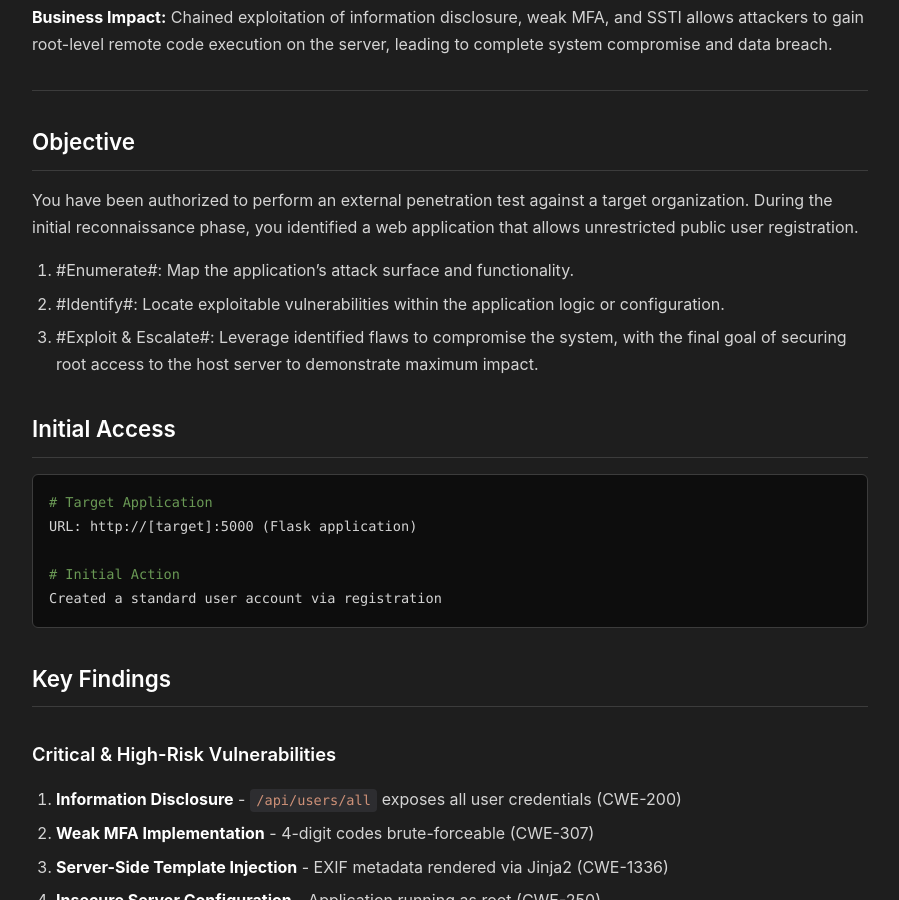
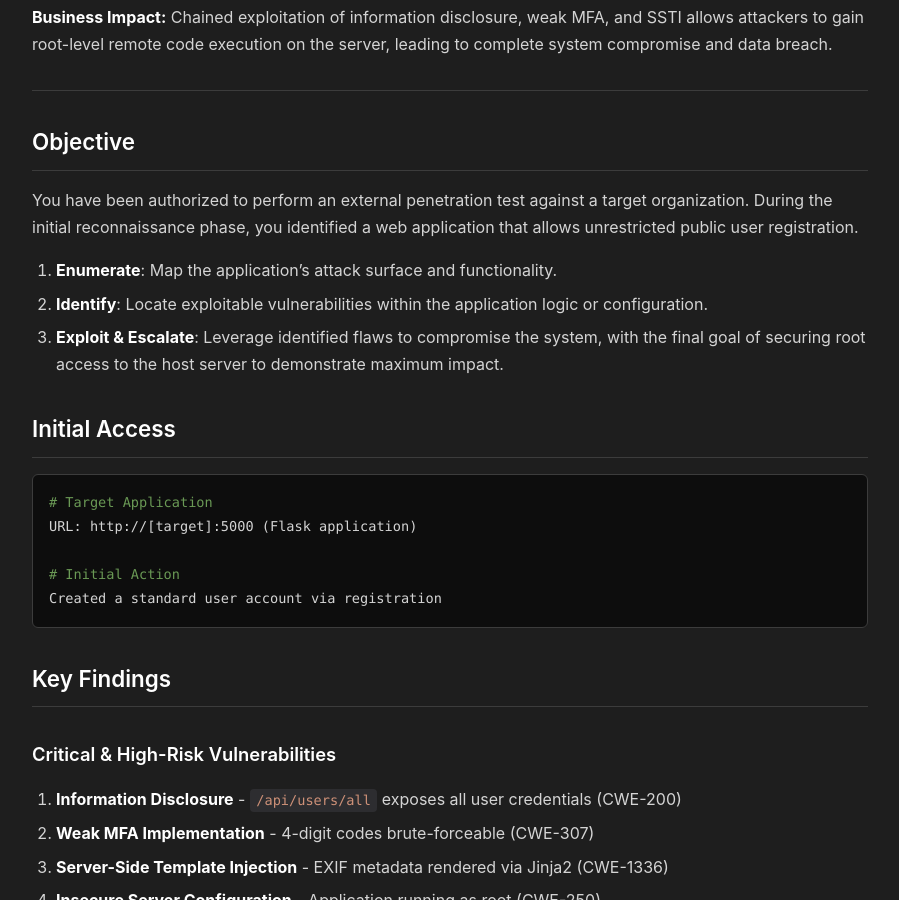
Before and after one commit to d4rkto0th/d4rkto0th.github.io, a Jekyll site: the page built from labs/webapp/Verbose.md, in a window 1280 px wide and 900 px high, scrolled down 707 px. Shown: the whole window, without its empty margins (190-1089 px from the left). Built offline with Jekyll 4.4.1, drawn with Linux system fonts in a browser that asks for light colours.

```diff
--- a/labs/webapp/Verbose.md
+++ b/labs/webapp/Verbose.md
@@ -33,9 +33,9 @@ title: "Verbose (SSTI to RCE) - Hacksmarter"
 
 You have been authorized to perform an external penetration test against a target organization. During the initial reconnaissance phase, you identified a web application that allows unrestricted public user registration.
 
-  1. #Enumerate#: Map the application's attack surface and functionality.
-  2. #Identify#: Locate exploitable vulnerabilities within the application logic or configuration.
-  3. #Exploit & Escalate#: Leverage identified flaws to compromise the system, with the final goal of securing root access to the host server to demonstrate maximum impact.
+  1. **Enumerate**: Map the application's attack surface and functionality.
+  2. **Identify**: Locate exploitable vulnerabilities within the application logic or configuration.
+  3. **Exploit & Escalate**: Leverage identified flaws to compromise the system, with the final goal of securing root access to the host server to demonstrate maximum impact.
 
 ## Initial Access
 
```
